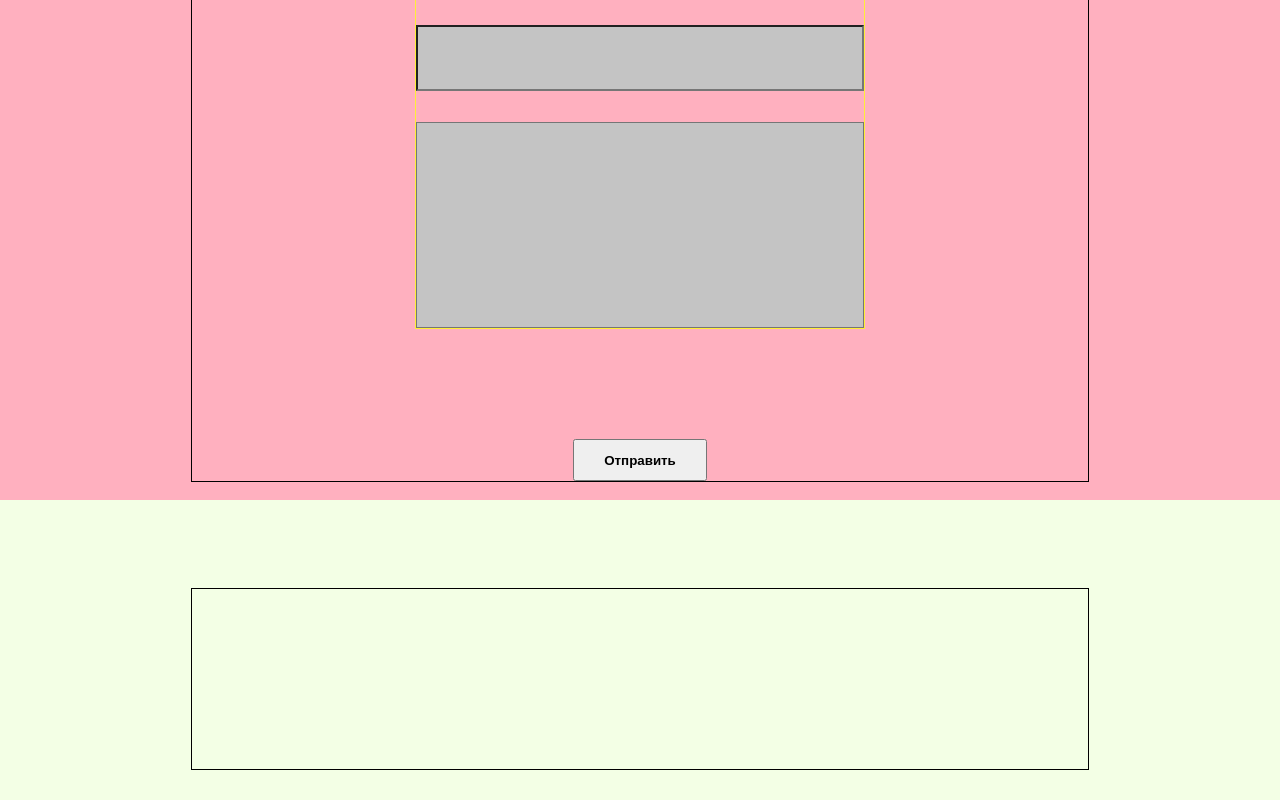
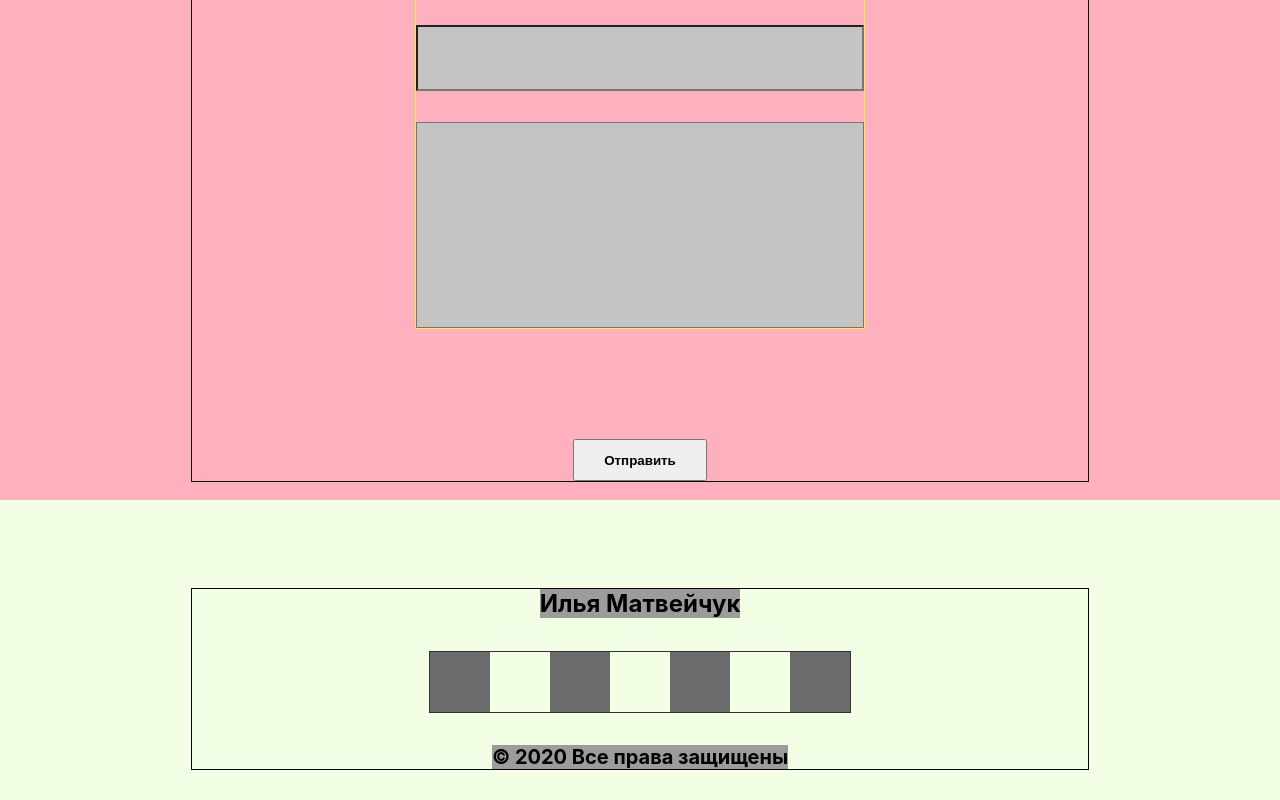
Before and after one commit to IlyaMatv/portfolio, a React (Create React App) app: page / in a window 1280 px wide. Shown: the part 2972-3772 px from the top of the page. Built offline with nearby package versions, Linux system fonts and the light colour scheme.

Commit message:
add footer

```diff
--- a/src/components/Footer/Footer.js
+++ b/src/components/Footer/Footer.js
@@ -6,7 +6,14 @@ const Footer = (props) => {
     return (
         <div className={classes.footer}>
             <div className={classes.container}>
-
+                <div className={classes.footer__name}>Илья Матвейчук</div>
+                <div className={classes.footer__items}>
+                    <div className={classes.footer__item}></div>
+                    <div className={classes.footer__item}></div>
+                    <div className={classes.footer__item}></div>
+                    <div className={classes.footer__item}></div>
+                </div>
+                <div className={classes.copyright}>© 2020 Все права защищены</div>
             </div>
         </div>
     )
--- a/src/components/Footer/Footer.module.css
+++ b/src/components/Footer/Footer.module.css
@@ -10,8 +10,40 @@
     width: 70%;
     height: 60%;
     display: flex;
-    justify-content: space-around;
+    justify-content: space-between;
+    flex-direction: column;
     align-items: center;
     border: 1px solid black;
     margin-bottom: 30px;
-  }
+}
+
+.footer__name {
+    font-size: 24px;
+    font-weight: bold;
+    background-color: rgb(156, 156, 156);
+}
+
+.footer__items {
+    border: 1px solid #323232;
+    display: flex;
+}
+
+.footer__item {
+    width: 60px;
+    height: 60px;
+    margin: 0 30px;
+    background-color: rgb(107, 107, 107);
+}
+
+.footer__items :nth-child(1) {
+    margin-left: 0;
+}
+.footer__items :nth-child(4) {
+    margin-right: 0;
+}
+
+.copyright {
+    background-color: rgb(156, 156, 156);
+    font-size: 20px;
+    font-weight: bold;
+}
```
